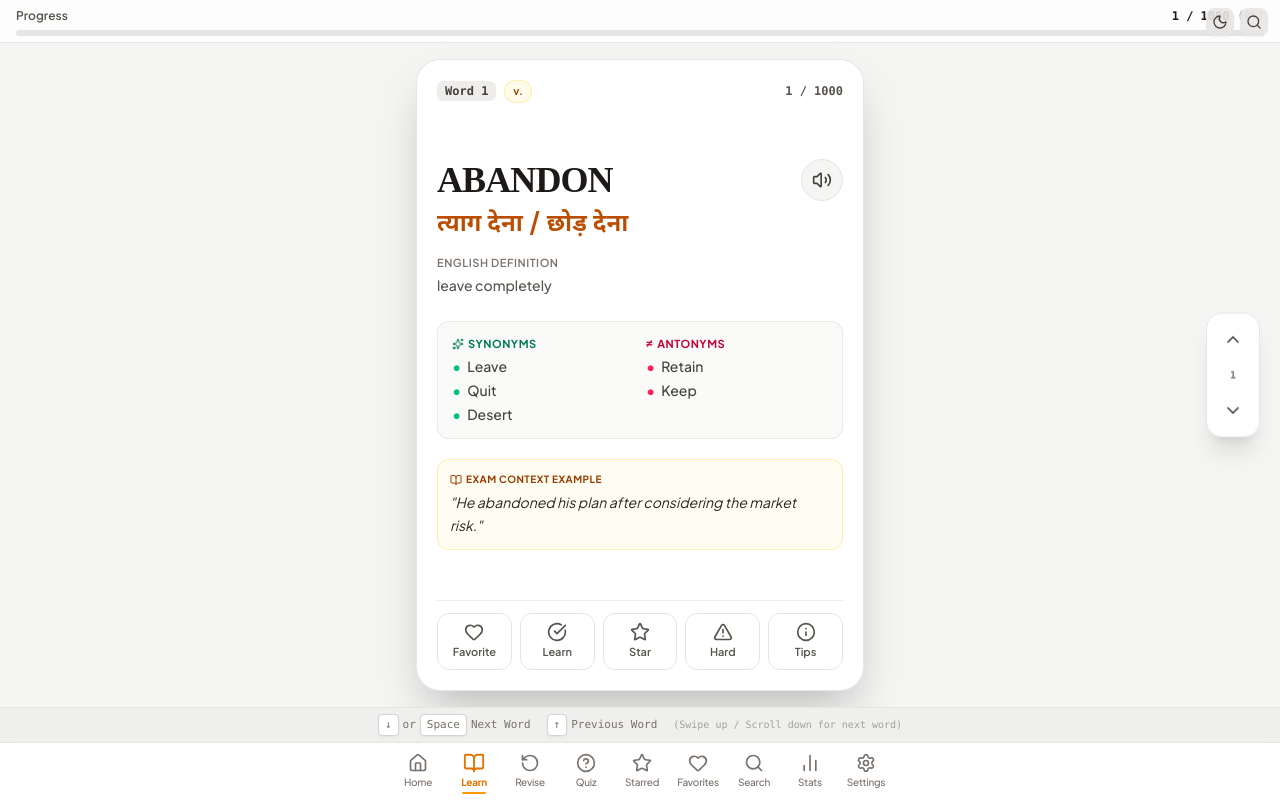
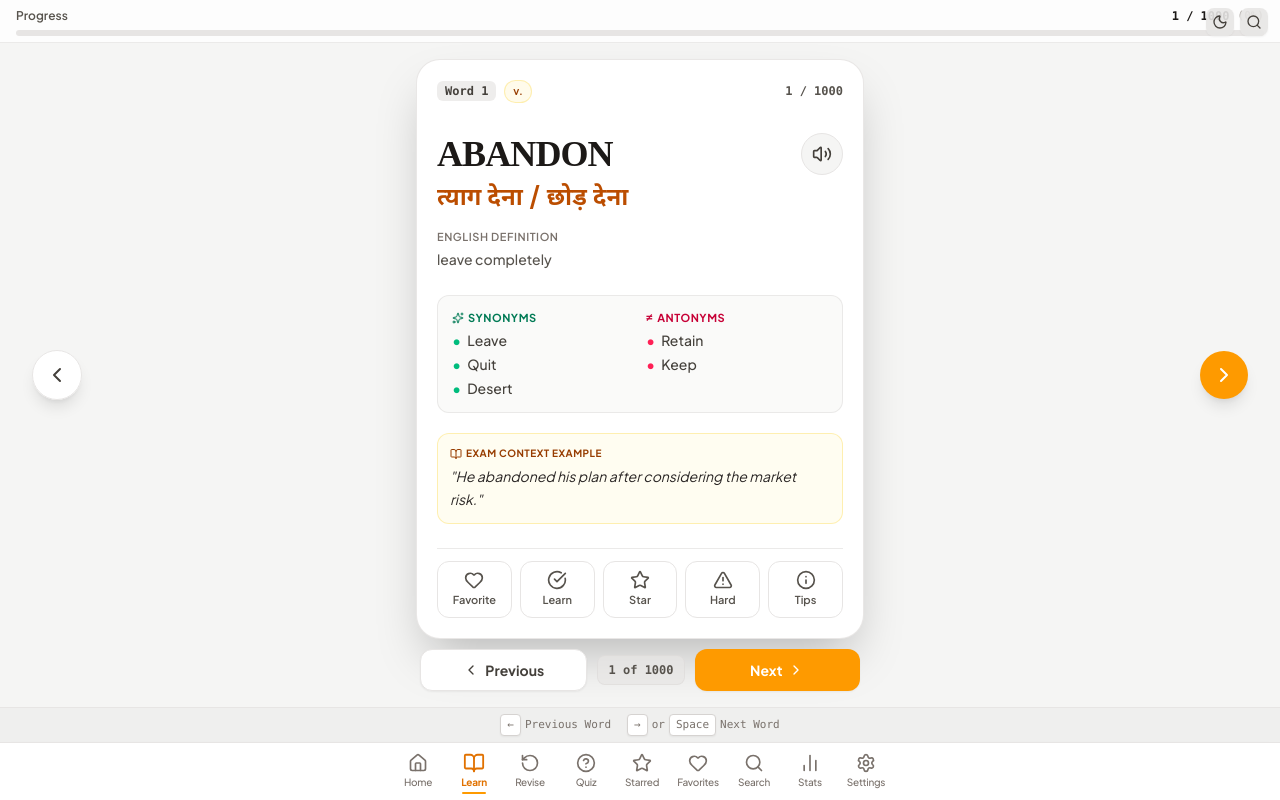
Before and after one commit to Fazal0567/Learn-Vocabulary, a React (Vite) app: page / in a window 1280 px wide. Both pictures are taken after a click on the button "Learn". Built offline with nearby package versions, Linux system fonts and the light colour scheme; no server answers; the database is empty; a web font is replaced by a local one.

Commit message:
feat(navigation): enable horizontal swipe support
Update swipe handler and UI layout to support both vertical and horizontal
navigation gestures, improving accessibility and user flow for the
flashcard deck.

```diff
--- a/src/hooks/useSwipe.ts
+++ b/src/hooks/useSwipe.ts
@@ -56,22 +56,38 @@ export function useSwipe({
 
       if (isLocked.current) return;
 
-      // Check if gesture is predominantly vertical
+      // Check if gesture is predominantly vertical or horizontal
       const isVertical = Math.abs(deltaY) > Math.abs(deltaX);
-      const isDistanceMet = Math.abs(deltaY) >= threshold;
+      const isDistanceMet = isVertical
+        ? Math.abs(deltaY) >= threshold
+        : Math.abs(deltaX) >= threshold;
 
       // Allow quick flick gestures (small distance but fast speed)
-      const isQuickFlick = deltaTime < 250 && Math.abs(deltaY) >= 20;
+      const isQuickFlick = isVertical
+        ? deltaTime < 250 && Math.abs(deltaY) >= 20
+        : deltaTime < 250 && Math.abs(deltaX) >= 20;
 
-      if (isVertical && (isDistanceMet || isQuickFlick)) {
-        if (deltaY < 0) {
-          // Swiped UP (finger moved up) -> Show NEXT word
-          lockNavigation();
-          onNext();
+      if (isDistanceMet || isQuickFlick) {
+        if (isVertical) {
+          if (deltaY < 0) {
+            // Swiped UP -> Show NEXT word
+            lockNavigation();
+            onNext();
+          } else {
+            // Swiped DOWN -> Show PREVIOUS word
+            lockNavigation();
+            onPrev();
+          }
         } else {
-          // Swiped DOWN (finger moved down) -> Show PREVIOUS word
-          lockNavigation();
-          onPrev();
+          if (deltaX < 0) {
+            // Swiped LEFT -> Show NEXT word
+            lockNavigation();
+            onNext();
+          } else {
+            // Swiped RIGHT -> Show PREVIOUS word
+            lockNavigation();
+            onPrev();
+          }
         }
       }
     },
@@ -120,8 +136,9 @@ export function useSwipe({
         return;
       }
 
-      // Next Word keys: ArrowDown, PageDown, Space, 'j', 'J', 'Enter'
+      // Next Word keys: ArrowRight, ArrowDown, PageDown, Space, 'j', 'J'
       if (
+        e.key === 'ArrowRight' ||
         e.key === 'ArrowDown' ||
         e.code === 'Space' ||
         e.key === 'PageDown' ||
@@ -132,8 +149,9 @@ export function useSwipe({
         lockNavigation();
         onNext();
       }
-      // Previous Word keys: ArrowUp, PageUp, 'k', 'K'
+      // Previous Word keys: ArrowLeft, ArrowUp, PageUp, 'k', 'K'
       else if (
+        e.key === 'ArrowLeft' ||
         e.key === 'ArrowUp' ||
         e.key === 'PageUp' ||
         e.key === 'k' ||
--- a/src/pages/Learn.tsx
+++ b/src/pages/Learn.tsx
@@ -1,8 +1,8 @@
 import React, { useState, useEffect, useMemo, useRef } from 'react';
 import { AnimatePresence } from 'motion/react';
 import {
-  ChevronUp,
-  ChevronDown,
+  ChevronLeft,
+  ChevronRight,
   Sparkles,
   Heart,
   Star,
@@ -200,7 +200,7 @@ export const Learn: React.FC<LearnProps> = ({
         ref={cardContainerRef}
         onTouchStart={swipeHandlers.onTouchStart}
         onTouchEnd={swipeHandlers.onTouchEnd}
-        className="flex-1 w-full h-full relative overflow-hidden flex items-center justify-center p-2 sm:p-4 touch-pan-y"
+        className="flex-1 w-full min-h-0 relative overflow-hidden flex flex-col items-center justify-center p-2 sm:p-4 touch-pan-y"
       >
         {activeWordList.length === 0 ? (
           /* Empty State */
@@ -239,7 +239,7 @@ export const Learn: React.FC<LearnProps> = ({
           </div>
         ) : (
           /* Card Container */
-          <div className="w-full h-full max-w-md bg-white dark:bg-stone-900 rounded-2xl sm:rounded-3xl shadow-xl sm:shadow-2xl border border-stone-200/90 dark:border-stone-800/90 flex flex-col overflow-hidden relative">
+          <div className="w-full flex-1 min-h-0 max-w-md bg-white dark:bg-stone-900 rounded-2xl sm:rounded-3xl shadow-xl sm:shadow-2xl border border-stone-200/90 dark:border-stone-800/90 flex flex-col overflow-hidden relative">
             <AnimatePresence initial={false} custom={direction} mode="wait">
               {currentWord && (
                 <WordCard
@@ -263,48 +263,73 @@ export const Learn: React.FC<LearnProps> = ({
           </div>
         )}
 
-        {/* Floating Quick Navigation Controls (Visible on mobile & desktop) */}
+        {/* Dedicated Next & Previous Navigation Bar */}
         {activeWordList.length > 0 && (
-          <div className="flex flex-col items-center gap-2 absolute right-2.5 sm:right-5 top-1/2 -translate-y-1/2 bg-white/90 dark:bg-stone-900/90 backdrop-blur-md p-1.5 rounded-2xl border border-stone-200 dark:border-stone-800 shadow-xl z-20">
+          <div className="w-full max-w-md flex items-center justify-between gap-2.5 pt-2.5 px-1 shrink-0 z-20">
             <button
-              id="reel-nav-prev-btn"
+              id="learn-prev-btn"
               onClick={handlePrev}
               aria-label="Previous Word"
-              className="p-2 sm:p-2.5 rounded-xl hover:bg-stone-100 dark:hover:bg-stone-800 text-stone-700 dark:text-stone-300 hover:text-amber-600 dark:hover:text-amber-400 active:scale-90 transition-all"
-              title="Previous Word (Swipe Down or ↑ Key)"
+              className="flex-1 min-h-[42px] flex items-center justify-center gap-1.5 py-2 px-3 rounded-xl bg-white dark:bg-stone-900 border border-stone-200 dark:border-stone-800 text-stone-700 dark:text-stone-200 hover:bg-stone-100 dark:hover:bg-stone-800 hover:text-amber-600 dark:hover:text-amber-400 font-bold text-xs sm:text-sm shadow-xs active:scale-95 transition-all cursor-pointer select-none"
+              title="Previous Word (← Arrow or Swipe Right)"
             >
-              <ChevronUp className="w-5 h-5" />
+              <ChevronLeft className="w-4 h-4" />
+              <span>Previous</span>
             </button>
-            <div className="text-[10px] font-mono font-bold text-stone-500 dark:text-stone-400 text-center px-1">
-              {currentIndex + 1}
+
+            <div className="text-[11px] sm:text-xs font-mono font-bold text-stone-600 dark:text-stone-300 shrink-0 px-2.5 py-1.5 rounded-lg bg-stone-200/70 dark:bg-stone-800/70 border border-stone-300/40 dark:border-stone-700/40">
+              {currentIndex + 1} of {activeWordList.length}
             </div>
+
             <button
-              id="reel-nav-next-btn"
+              id="learn-next-btn"
               onClick={handleNext}
               aria-label="Next Word"
-              className="p-2 sm:p-2.5 rounded-xl hover:bg-stone-100 dark:hover:bg-stone-800 text-stone-700 dark:text-stone-300 hover:text-amber-600 dark:hover:text-amber-400 active:scale-90 transition-all"
-              title="Next Word (Swipe Up or ↓ Key)"
+              className="flex-1 min-h-[42px] flex items-center justify-center gap-1.5 py-2 px-3 rounded-xl bg-amber-500 hover:bg-amber-600 text-white font-bold text-xs sm:text-sm shadow-xs active:scale-95 transition-all cursor-pointer select-none"
+              title="Next Word (→ Arrow, Space, or Swipe Left)"
             >
-              <ChevronDown className="w-5 h-5" />
+              <span>Next</span>
+              <ChevronRight className="w-4 h-4" />
             </button>
           </div>
+        )}
+
+        {/* Desktop Side Arrows for wide-screen navigation */}
+        {activeWordList.length > 0 && (
+          <>
+            <button
+              id="learn-desktop-prev-btn"
+              onClick={handlePrev}
+              aria-label="Previous Word"
+              className="hidden lg:flex absolute left-4 xl:left-8 top-1/2 -translate-y-1/2 p-3 rounded-full bg-white/95 dark:bg-stone-900/95 backdrop-blur-md border border-stone-200 dark:border-stone-800 text-stone-700 dark:text-stone-300 hover:text-amber-600 dark:hover:text-amber-400 hover:bg-white dark:hover:bg-stone-800 shadow-lg active:scale-90 transition-all z-20 cursor-pointer"
+              title="Previous Word (← Arrow)"
+            >
+              <ChevronLeft className="w-6 h-6" />
+            </button>
+            <button
+              id="learn-desktop-next-btn"
+              onClick={handleNext}
+              aria-label="Next Word"
+              className="hidden lg:flex absolute right-4 xl:right-8 top-1/2 -translate-y-1/2 p-3 rounded-full bg-amber-500 hover:bg-amber-600 text-white shadow-lg active:scale-90 transition-all z-20 cursor-pointer"
+              title="Next Word (→ Arrow or Space)"
+            >
+              <ChevronRight className="w-6 h-6" />
+            </button>
+          </>
         )}
       </div>
 
       {/* Desktop Helper Banner */}
       <div className="hidden md:flex items-center justify-center gap-4 py-1.5 px-4 bg-stone-200/40 dark:bg-stone-900/40 border-t border-stone-200 dark:border-stone-800/60 text-[11px] font-mono text-stone-500 dark:text-stone-400 shrink-0">
         <span className="flex items-center gap-1">
-          <kbd className="px-1.5 py-0.5 rounded bg-white dark:bg-stone-800 border border-stone-300 dark:border-stone-700 shadow-xs">↓</kbd>
+          <kbd className="px-1.5 py-0.5 rounded bg-white dark:bg-stone-800 border border-stone-300 dark:border-stone-700 shadow-xs">←</kbd>
+          Previous Word
+        </span>
+        <span className="flex items-center gap-1">
+          <kbd className="px-1.5 py-0.5 rounded bg-white dark:bg-stone-800 border border-stone-300 dark:border-stone-700 shadow-xs">→</kbd>
           or
           <kbd className="px-1.5 py-0.5 rounded bg-white dark:bg-stone-800 border border-stone-300 dark:border-stone-700 shadow-xs">Space</kbd>
           Next Word
-        </span>
-        <span className="flex items-center gap-1">
-          <kbd className="px-1.5 py-0.5 rounded bg-white dark:bg-stone-800 border border-stone-300 dark:border-stone-700 shadow-xs">↑</kbd>
-          Previous Word
-        </span>
-        <span className="text-[10px] text-stone-400">
-          (Swipe up / Scroll down for next word)
         </span>
       </div>
     </div>
```
